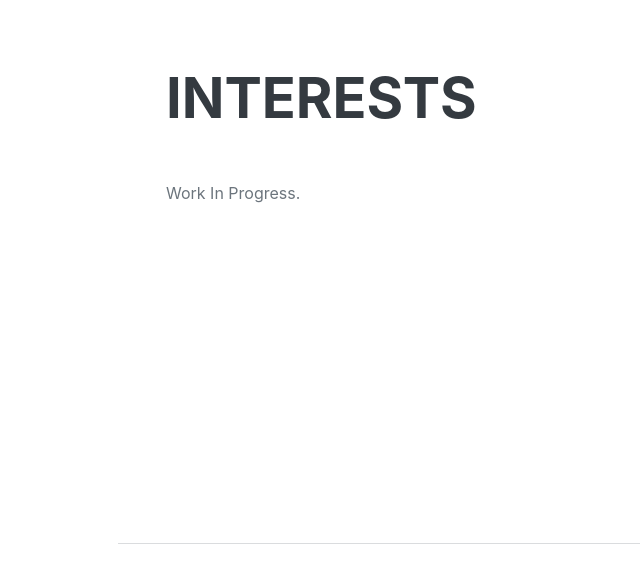
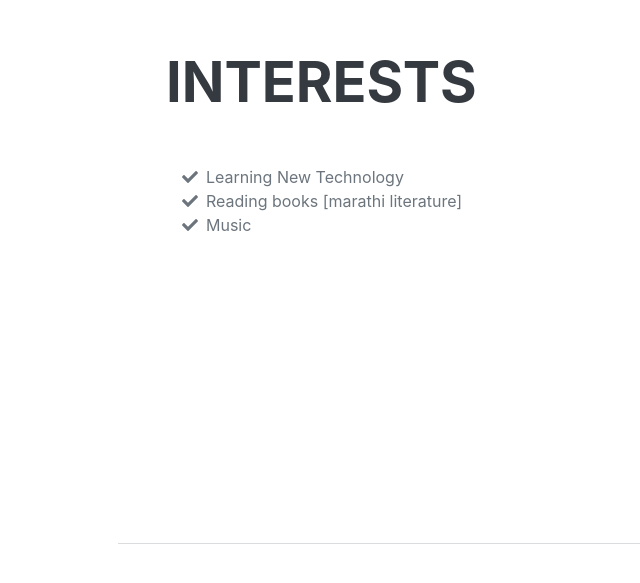
Before and after one commit to dhirajgidde/dhirajgidde.github.io, a plain HTML site: page index.html in a window 1280 px wide. Shown: the part 4333-4916 px from the top of the page, without its empty margins (154-794 px from the left). Drawn offline with nearby package versions, Linux system fonts and the light colour scheme; a web font is replaced by a local one.

Commit message:
interests

```diff
--- a/index.html
+++ b/index.html
@@ -162,9 +162,21 @@
             <!-- Interests-->
             <section class="resume-section" id="interests">
                 <div class="resume-section-content">
-                    <h2 class="mb-5">Interests</h2>
-                    <p>Work In Progress.</p>
-                    <!-- <p class="mb-0">When forced indoors, I follow a number of sci-fi and fantasy genre movies and television shows, I am an aspiring chef, and I spend a large amount of my free time exploring the latest technology advancements in the front-end web development world.</p> -->
+                    <h2 class="mb-5">interests</h2>
+                    <ul class="fa-ul mb-0">
+                        <li>
+                            <span class="fa-li"><i class="fas fa-check"></i></span>
+                            Learning New Technology
+                        </li>
+                        <li>
+                            <span class="fa-li"><i class="fas fa-check"></i></span>
+                            Reading books [marathi literature]
+                        </li>
+                        <li>
+                            <span class="fa-li"><i class="fas fa-check"></i></span>
+                            Music
+                        </li>
+                    </ul>
                 </div>
             </section>
             <hr class="m-0" />
```
